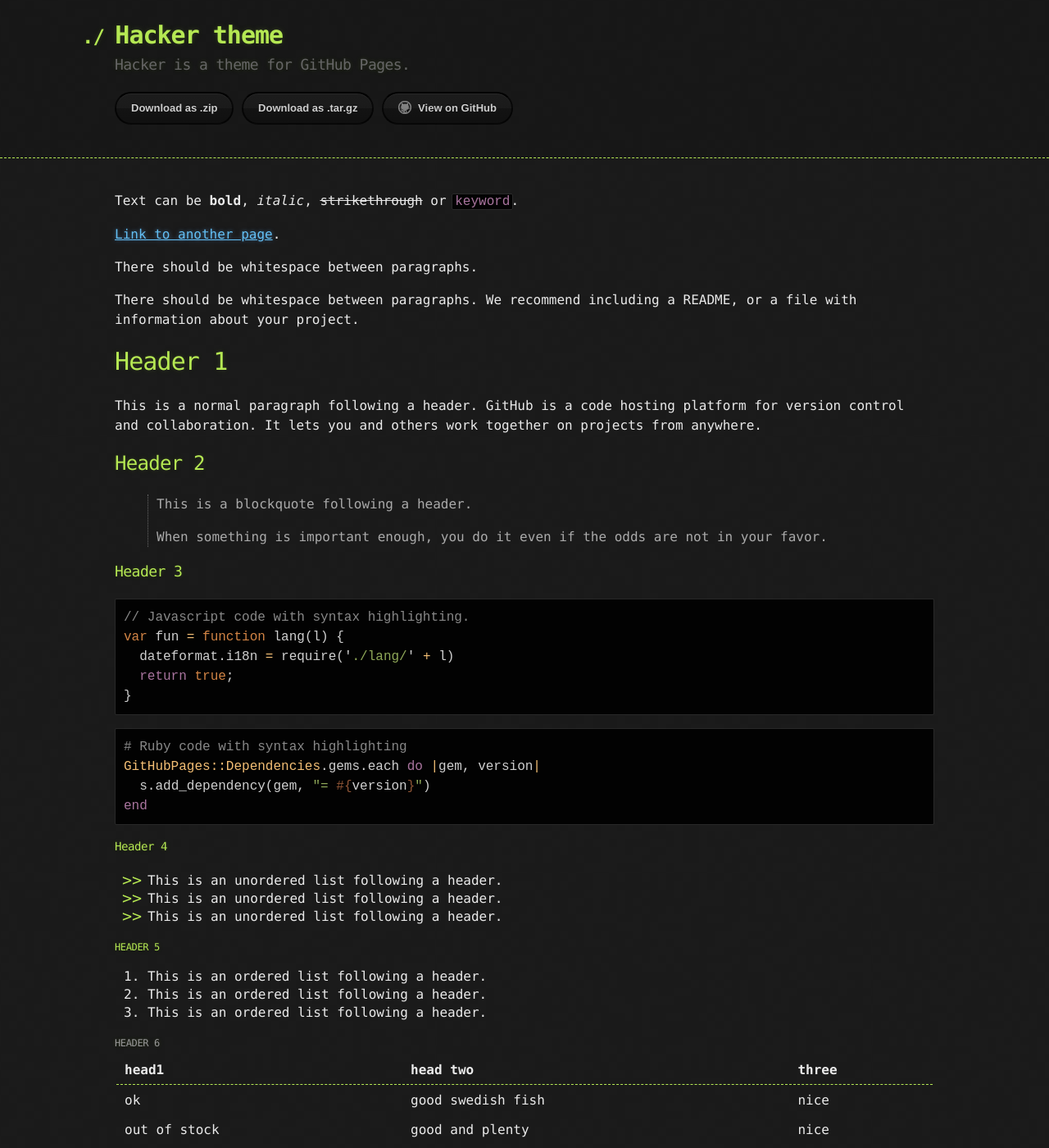
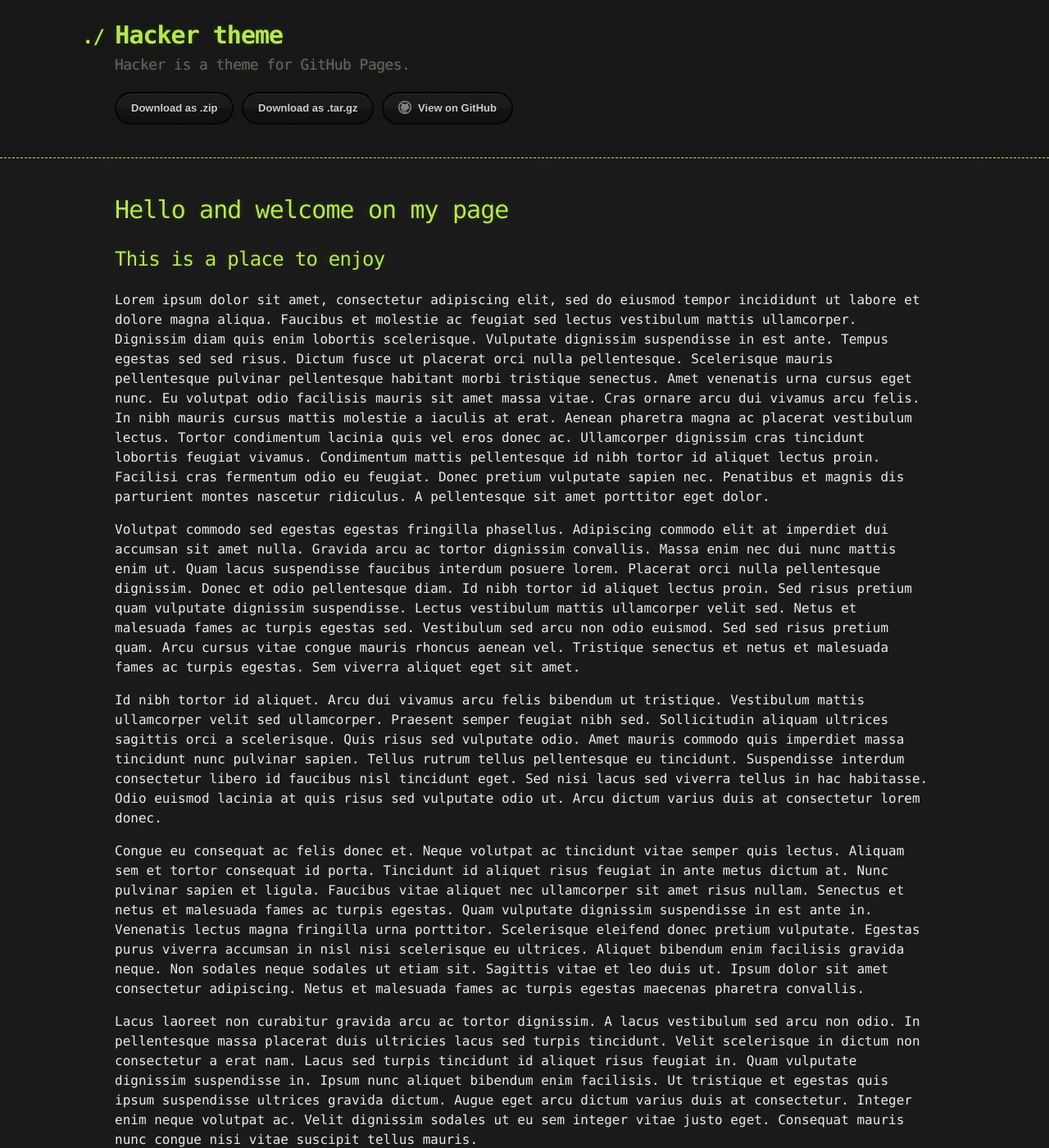
Before and after one commit to PaulaShey/GithubPagesProject, a Jekyll site: the page built from index.md, in a window 1280 px wide and 1400 px high. Shown: the whole window at 82% size. Built offline with Jekyll 4.4.1, drawn with Linux system fonts in a browser that asks for light colours; our own code applies the rules of GitHub Pages for plain Markdown files; some of the changed text lies outside the part shown.

Commit message:
Add some changes to index.html file

````diff
--- a/index.md
+++ b/index.md
@@ -2,122 +2,16 @@
 layout: default
 ---
 
-Text can be **bold**, _italic_, ~~strikethrough~~ or `keyword`.
+# Hello and welcome on my page
 
-[Link to another page](./another-page.html).
+## This is a place to enjoy
 
-There should be whitespace between paragraphs.
+Lorem ipsum dolor sit amet, consectetur adipiscing elit, sed do eiusmod tempor incididunt ut labore et dolore magna aliqua. Faucibus et molestie ac feugiat sed lectus vestibulum mattis ullamcorper. Dignissim diam quis enim lobortis scelerisque. Vulputate dignissim suspendisse in est ante. Tempus egestas sed sed risus. Dictum fusce ut placerat orci nulla pellentesque. Scelerisque mauris pellentesque pulvinar pellentesque habitant morbi tristique senectus. Amet venenatis urna cursus eget nunc. Eu volutpat odio facilisis mauris sit amet massa vitae. Cras ornare arcu dui vivamus arcu felis. In nibh mauris cursus mattis molestie a iaculis at erat. Aenean pharetra magna ac placerat vestibulum lectus. Tortor condimentum lacinia quis vel eros donec ac. Ullamcorper dignissim cras tincidunt lobortis feugiat vivamus. Condimentum mattis pellentesque id nibh tortor id aliquet lectus proin. Facilisi cras fermentum odio eu feugiat. Donec pretium vulputate sapien nec. Penatibus et magnis dis parturient montes nascetur ridiculus. A pellentesque sit amet porttitor eget dolor.
 
-There should be whitespace between paragraphs. We recommend including a README, or a file with information about your project.
+Volutpat commodo sed egestas egestas fringilla phasellus. Adipiscing commodo elit at imperdiet dui accumsan sit amet nulla. Gravida arcu ac tortor dignissim convallis. Massa enim nec dui nunc mattis enim ut. Quam lacus suspendisse faucibus interdum posuere lorem. Placerat orci nulla pellentesque dignissim. Donec et odio pellentesque diam. Id nibh tortor id aliquet lectus proin. Sed risus pretium quam vulputate dignissim suspendisse. Lectus vestibulum mattis ullamcorper velit sed. Netus et malesuada fames ac turpis egestas sed. Vestibulum sed arcu non odio euismod. Sed sed risus pretium quam. Arcu cursus vitae congue mauris rhoncus aenean vel. Tristique senectus et netus et malesuada fames ac turpis egestas. Sem viverra aliquet eget sit amet.
 
-# Header 1
+Id nibh tortor id aliquet. Arcu dui vivamus arcu felis bibendum ut tristique. Vestibulum mattis ullamcorper velit sed ullamcorper. Praesent semper feugiat nibh sed. Sollicitudin aliquam ultrices sagittis orci a scelerisque. Quis risus sed vulputate odio. Amet mauris commodo quis imperdiet massa tincidunt nunc pulvinar sapien. Tellus rutrum tellus pellentesque eu tincidunt. Suspendisse interdum consectetur libero id faucibus nisl tincidunt eget. Sed nisi lacus sed viverra tellus in hac habitasse. Odio euismod lacinia at quis risus sed vulputate odio ut. Arcu dictum varius duis at consectetur lorem donec.
 
-This is a normal paragraph following a header. GitHub is a code hosting platform for version control and collaboration. It lets you and others work together on projects from anywhere.
+Congue eu consequat ac felis donec et. Neque volutpat ac tincidunt vitae semper quis lectus. Aliquam sem et tortor consequat id porta. Tincidunt id aliquet risus feugiat in ante metus dictum at. Nunc pulvinar sapien et ligula. Faucibus vitae aliquet nec ullamcorper sit amet risus nullam. Senectus et netus et malesuada fames ac turpis egestas. Quam vulputate dignissim suspendisse in est ante in. Venenatis lectus magna fringilla urna porttitor. Scelerisque eleifend donec pretium vulputate. Egestas purus viverra accumsan in nisl nisi scelerisque eu ultrices. Aliquet bibendum enim facilisis gravida neque. Non sodales neque sodales ut etiam sit. Sagittis vitae et leo duis ut. Ipsum dolor sit amet consectetur adipiscing. Netus et malesuada fames ac turpis egestas maecenas pharetra convallis.
 
-## Header 2
-
-> This is a blockquote following a header.
->
-> When something is important enough, you do it even if the odds are not in your favor.
-
-### Header 3
-
-```js
-// Javascript code with syntax highlighting.
-var fun = function lang(l) {
-  dateformat.i18n = require('./lang/' + l)
-  return true;
-}
-```
-
-```ruby
-# Ruby code with syntax highlighting
-GitHubPages::Dependencies.gems.each do |gem, version|
-  s.add_dependency(gem, "= #{version}")
-end
-```
-
-#### Header 4
-
-*   This is an unordered list following a header.
-*   This is an unordered list following a header.
-*   This is an unordered list following a header.
-
-##### Header 5
-
-1.  This is an ordered list following a header.
-2.  This is an ordered list following a header.
-3.  This is an ordered list following a header.
-
-###### Header 6
-
-| head1        | head two          | three |
-|:-------------|:------------------|:------|
-| ok           | good swedish fish | nice  |
-| out of stock | good and plenty   | nice  |
-| ok           | good `oreos`      | hmm   |
-| ok           | good `zoute` drop | yumm  |
-
-### There's a horizontal rule below this.
-
-* * *
-
-### Here is an unordered list:
-
-*   Item foo
-*   Item bar
-*   Item baz
-*   Item zip
-
-### And an ordered list:
-
-1.  Item one
-1.  Item two
-1.  Item three
-1.  Item four
-
-### And a nested list:
-
-- level 1 item
-  - level 2 item
-  - level 2 item
-    - level 3 item
-    - level 3 item
-- level 1 item
-  - level 2 item
-  - level 2 item
-  - level 2 item
-- level 1 item
-  - level 2 item
-  - level 2 item
-- level 1 item
-
-### Small image
-
-![Octocat](https://github.githubassets.com/images/icons/emoji/octocat.png)
-
-### Large image
-
-![Branching](https://guides.github.com/activities/hello-world/branching.png)
-
-
-### Definition lists can be used with HTML syntax.
-
-<dl>
-<dt>Name</dt>
-<dd>Godzilla</dd>
-<dt>Born</dt>
-<dd>1952</dd>
-<dt>Birthplace</dt>
-<dd>Japan</dd>
-<dt>Color</dt>
-<dd>Green</dd>
-</dl>
-
-```
-Long, single-line code blocks should not wrap. They should horizontally scroll if they are too long. This line should be long enough to demonstrate this.
-```
-
-```
-The final element.
-```
+Lacus laoreet non curabitur gravida arcu ac tortor dignissim. A lacus vestibulum sed arcu non odio. In pellentesque massa placerat duis ultricies lacus sed turpis tincidunt. Velit scelerisque in dictum non consectetur a erat nam. Lacus sed turpis tincidunt id aliquet risus feugiat in. Quam vulputate dignissim suspendisse in. Ipsum nunc aliquet bibendum enim facilisis. Ut tristique et egestas quis ipsum suspendisse ultrices gravida dictum. Augue eget arcu dictum varius duis at consectetur. Integer enim neque volutpat ac. Velit dignissim sodales ut eu sem integer vitae justo eget. Consequat mauris nunc congue nisi vitae suscipit tellus mauris.
````
